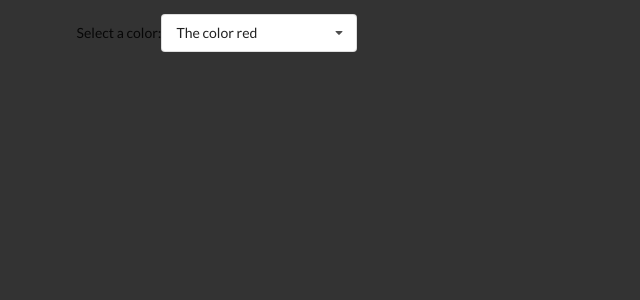
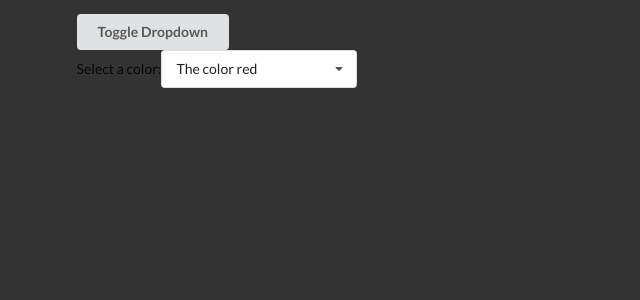
Before and after one commit to lpmurray16/Small_React_Projects, a React (Create React App) app in the folder widgets/: page / in a window 1280 px wide. Shown: the top 300 px of the page, without its empty margins (0-640 px from the left). Built offline with nearby package versions, Linux system fonts and the light colour scheme; a web font is replaced by a local one.

Commit message:
finished the dropdown widget

```diff
--- a/widgets/src/App.js
+++ b/widgets/src/App.js
@@ -22,17 +22,23 @@
 
 export default () => {
     const [selected, setSelected] = useState(options[0]);
+    const [showDropdown, setShowDropdown] = useState(true);
 
     return (
         <div className = "accordion wider">
             {/* <h1 className = "title_top"><img src="harrypotter_title.png" alt="something"/>Trivia</h1> */}
             {/* <Accordion items={items}/> */}
             {/* <Search/> */}
-            <Dropdown
-                selected={selected}
-                onSelectedChange={setSelected}
-                options= { options }
-            />
+            <button className = "ui button" onClick={() => setShowDropdown(!showDropdown)}>Toggle Dropdown</button>
+            {showDropdown ? (
+                <Dropdown
+                    selected={selected}
+                    onSelectedChange={setSelected}
+                    options= { options }
+                />
+                ) : null
+            }
+
         </div>
     );
 };
--- a/widgets/src/components/Dropdown.js
+++ b/widgets/src/components/Dropdown.js
@@ -1,23 +1,25 @@
-import React, {useState, useEffect, useRef} from 'react';
+import React, { useState, useEffect, useRef } from "react";
 
-const Dropdown = ({options, selected, onSelectedChange}) => {
-
+const Dropdown = ({ options, selected, onSelectedChange }) => {
   const [open, setOpen] = useState(false);
   const ref = useRef();
 
   useEffect(() => {
-        document.body.addEventListener('click', (event) => {
+    const onBodyClick = (event) => {
       if (ref.current.contains(event.target)) {
         return;
       }
       setOpen(false);
-        },
-        { capture: true }
-        );
+    };
+
+    document.body.addEventListener("click", onBodyClick, { capture: true });
+
+    return () => {
+      document.body.removeEventListener("click", onBodyClick, { capture: true });
+    };
   }, []);
 
   const renderedOptions = options.map((option) => {
-
     if (option.value === selected.value) {
       return null;
     }
@@ -35,18 +37,19 @@
     );
   });
 
-
   return (
     <div ref={ref} className="ui form">
       <div className="feild">
         <label className="label">Select a color:</label>
-                <div onClick={() => {
+        <div
+          onClick={() => {
             setOpen(!open);
           }}
-                className={`ui selection dropdown ${open ? 'visible active' : ''}`}>
+          className={`ui selection dropdown ${open ? "visible active" : ""}`}
+        >
           <i className="dropdown icon"></i>
           <div className="text">{selected.label}</div>
-                    <div className={`menu ${open ? 'visible transition' : ''}`}>
+          <div className={`menu ${open ? "visible transition" : ""}`}>
             {renderedOptions}
           </div>
         </div>
@@ -55,5 +58,4 @@
   );
 };
 
-
 export default Dropdown;
```
Lines whose indentation alone changed are shown as unchanged.
